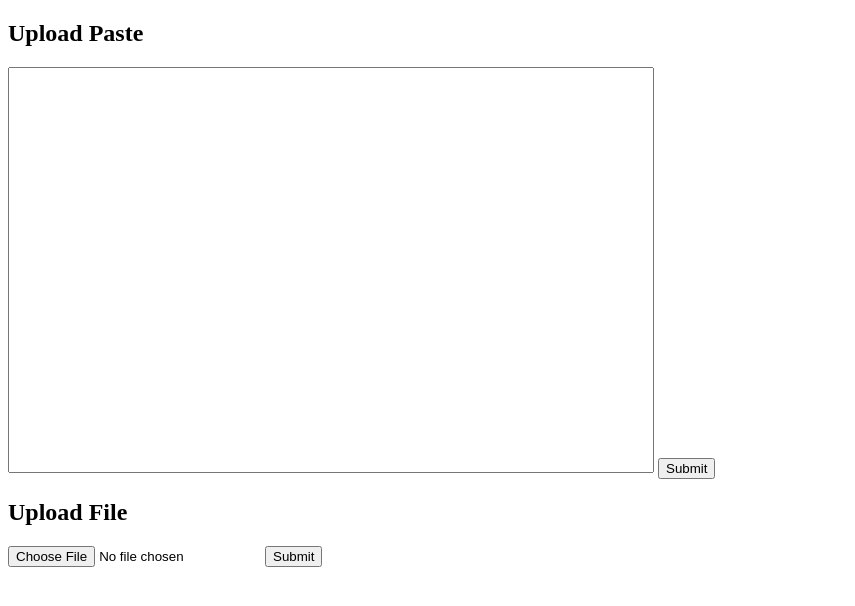
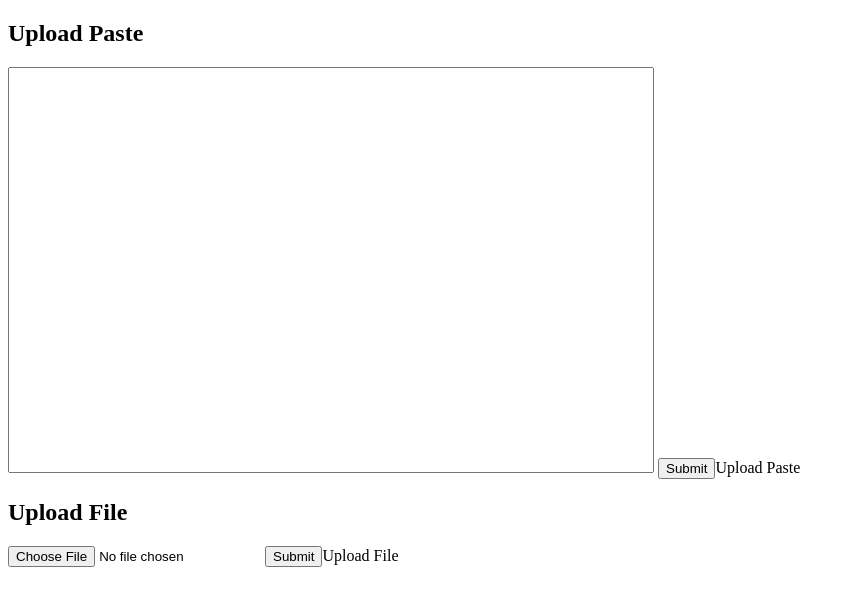
Before and after one commit to maxrumsey/raspi-imagepaste, a website: page static/index.html in a window 1280 px wide. Shown: the whole page, without its empty margins (0-855 px from the left). Drawn offline with Linux system fonts and the light colour scheme.

Commit message:
Adding license.

```diff
--- a/routers/image.js
+++ b/routers/image.js
@@ -1,3 +1,6 @@
+/*
+ * This project is licensed via the MIT License. (c) 2019 Max Rumsey
+ */
 const fs = require('fs');
 const filetype = require('file-type');
 const nanoid = require('nanoid');
--- a/routers/paste.js
+++ b/routers/paste.js
@@ -1,4 +1,7 @@
-const fs = require('fs');
+/*
+ * This project is licensed via the MIT License. (c) 2019 Max Rumsey
+ */
+ const fs = require('fs');
 const nanoid = require('nanoid');
 
 exports.static = {
--- a/routers/static.js
+++ b/routers/static.js
@@ -1,3 +1,6 @@
+/*
+ * This project is licensed via the MIT License. (c) 2019 Max Rumsey
+ */
 exports.static = {
   method: 'GET',
   path: '/static/{param*}',
--- a/server.js
+++ b/server.js
@@ -1,3 +1,6 @@
+/*
+ * This project is licensed via the MIT License. (c) 2019 Max Rumsey
+ */
 const Hapi = require('hapi');
 const Path = require('path');
 
@@ -41,3 +44,6 @@ async function init() {
 
 // Initialize the server
 init()
+  .catch(e => {
+    throw e;
+  })
--- a/static/index.html
+++ b/static/index.html
@@ -21,13 +21,12 @@
     <form method="POST" id="pasteform" action="/paste">
       <textarea cols=50 form="pasteform" name="paste">
       </textarea>
-      <input type="submit">
+      <input type="submit">Upload Paste</input>
     </form>
-
     <h2>Upload File</h2>
     <form method="POST" id="imageform" action="/image" enctype="multipart/form-data">
       <input type="file" name="image">
-      <input type="submit">
+      <input type="submit">Upload File</input>
     </form>
   </body>
 </html>
```
Also changed, not shown: package.json (+5 -5 lines), README.md, 1 other file.
